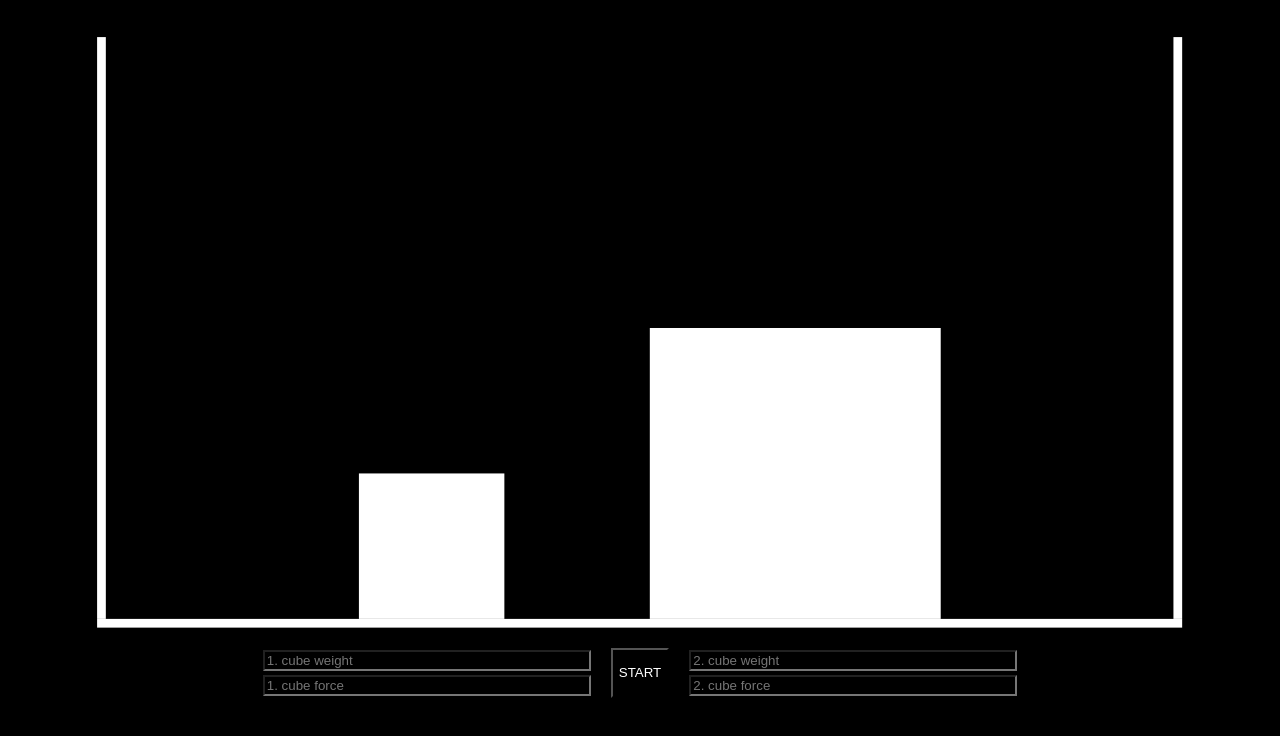
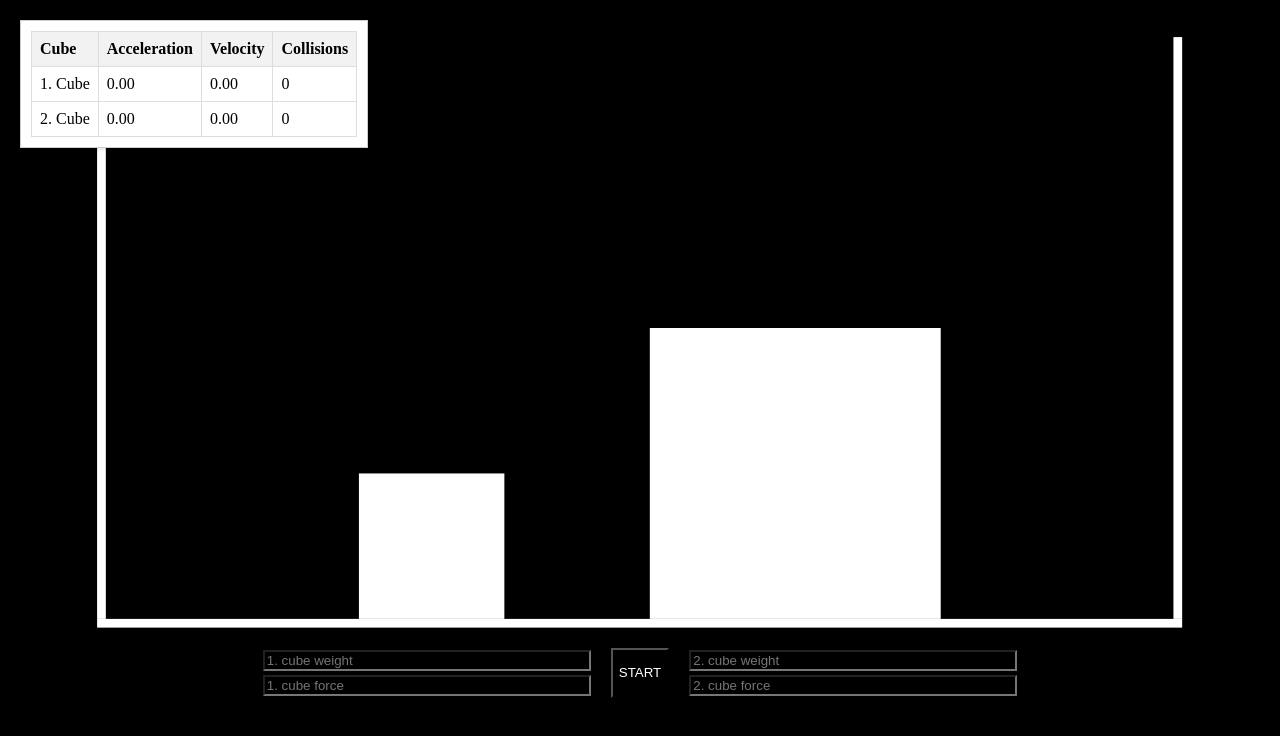
Before and after one commit to VargaBalazsAdam/Collision-Simulator, an Angular app: page / in a window 1280 px wide. Shown: the top 736 px of the page. Built offline with nearby package versions, Linux system fonts and the light colour scheme.

Commit message:
logic done

```diff
--- a/src/app/simulate/simulate.component.css
+++ b/src/app/simulate/simulate.component.css
@@ -30,3 +30,33 @@ button
     text-transform: uppercase;
     font-weight: 400;
 }
+
+/* Add this CSS to your component's CSS file or in a separate CSS file */
+
+.floating-table {
+    position: absolute;
+    top: 20px; /* Adjust the top position as needed */
+    left: 20px; /* Adjust the left position as needed */
+    background-color: white;
+    padding: 10px;
+    border: 1px solid #ccc;
+    box-shadow: 0 0 5px rgba(0, 0, 0, 0.2);
+  }
+
+  table {
+    width: 100%;
+    border-collapse: collapse;
+  }
+
+  table, th, td {
+    border: 1px solid #ddd;
+  }
+
+  th, td {
+    padding: 8px;
+    text-align: left;
+  }
+
+  th {
+    background-color: #f2f2f2;
+  }
--- a/src/app/simulate/simulate.component.html
+++ b/src/app/simulate/simulate.component.html
@@ -14,14 +14,37 @@
         <rect _ngcontent-ng-c4137437451="" id="cube1" fill="white" width="100" height="100" y="110" x="200"></rect>
     </svg>
 </div>
+<div class="floating-table">
+    <table>
+      <tr>
+        <th>Cube</th>
+        <th>Acceleration</th>
+        <th>Velocity</th>
+        <th>Collisions</th>
+      </tr>
+      <tr>
+        <td>1. Cube</td>
+        <td>{{ cube2.acceleration.toFixed(2) }}</td>
+        <td>{{ cube2.velocity.toFixed(2) }}</td>
+        <td>{{ cube2.collisions }}</td>
+      </tr>
+      <tr>
+        <td>2. Cube</td>
+        <td>{{ cube1.acceleration.toFixed(2) }}</td>
+        <td>{{ cube1.velocity.toFixed(2) }}</td>
+        <td>{{ cube1.collisions }}</td>
+      </tr>
+    </table>
+  </div>
+
 <div id="ui">
     <div class="small-inputs">
-        <input id="cube1-weight" class="text-input" placeholder="1. cube weight" type="text"/>
-        <input id="cube1-force" class="text-input" placeholder="1. cube force" type="text"/>
+        <input id="cube2-weight" class="text-input" placeholder="1. cube weight" type="text"/>
+        <input id="cube2-force" class="text-input" placeholder="1. cube force" type="text"/>
     </div>
     <button type="button" (click)="startSimulation()">Start</button>
     <div class="big-inputs">
-        <input id="cube2-weight" class="text-input" placeholder="2. cube weight" type="text"/>
-        <input id="cube2-force" class="text-input" placeholder="2. cube force" type="text"/>
+        <input id="cube1-weight" class="text-input" placeholder="2. cube weight" type="text"/>
+        <input id="cube1-force" class="text-input" placeholder="2. cube force" type="text"/>
     </div>
 </div>
--- a/src/app/simulate/simulate.component.ts
+++ b/src/app/simulate/simulate.component.ts
@@ -7,22 +7,28 @@ import { Component, OnInit } from '@angular/core';
 })
 export class SimulateComponent implements OnInit {
 
-  private cube1: any = {
+  cube1: any = {
     id: "cube1",
     mass: 0,
     force: 0,
     position: 0,
     velocity: 0,
+    acceleration: 0,
+    collisions: 0,
     width: 0
   };
-  private cube2: any = {
+
+  cube2: any = {
     id: "cube2",
     mass: 0,
     force: 0,
     position: 0,
     velocity: 0,
+    acceleration: 0,
+    collisions: 0,
     width: 0
   };
+
   private animationFrameId: number | null = null;
   ngOnInit(): void {
   }
@@ -32,6 +38,8 @@ export class SimulateComponent implements OnInit {
       this.stopSimulation();
       return;
     }
+    this.cube1.collisions = 0;
+    this.cube2.collisions = 0;
     const xAttribute1 = (<HTMLInputElement>document.getElementById('cube1')).getAttribute('x');
     if (xAttribute1 !== null) {
       this.cube1.position = parseFloat(xAttribute1);
@@ -64,7 +72,7 @@ export class SimulateComponent implements OnInit {
     const acceleration = (cube.force - frictionForce) / cube.mass;
     cube.force *= 0.99;
     console.log(cube)
-
+    cube.acceleration = acceleration;
     if (cube.velocity >= 0) {
       cube.velocity += acceleration;
       if (cube.velocity < 0 && cube.force < frictionForce) {
@@ -86,12 +94,14 @@ export class SimulateComponent implements OnInit {
     if (cube.position >= 380 - cube.width) {
       cube.position = 380 - cube.width;
       cube.velocity = -Math.abs(cube.velocity) * 0.8;
+      cube.collisions++;
       if (this.checkVelocityValidation(cube))
           return;
     }
     if (cube.position <= 10) {
       cube.position = 10;
       cube.velocity = Math.abs(cube.velocity) * 0.8;
+      cube.collisions++;
       if (this.checkVelocityValidation(cube))
         return;
     }
@@ -134,18 +144,17 @@ export class SimulateComponent implements OnInit {
       this.cube1.position = this.cube2.position + this.cube2.width;
     }
     if (this.cube2.position + this.cube2.width >= this.cube1.position) {
-
+      this.cube1.collisions++;
+      this.cube2.collisions++;
       const newVelocity1 = (this.cube1.velocity * (this.cube1.mass - this.cube2.mass) + 2 * this.cube2.mass * this.cube2.velocity) / (this.cube1.mass + this.cube2.mass);
       const newVelocity2 = (this.cube2.velocity * (this.cube2.mass - this.cube1.mass) + 2 * this.cube1.mass * this.cube1.velocity) / (this.cube1.mass + this.cube2.mass);
 
       this.cube1.velocity = newVelocity1;
       this.cube2.velocity = newVelocity2;
-
       if (this.checkVelocityValidation(this.cube1) || this.checkVelocityValidation(this.cube2))
         return;
     }
   }
-
 
 
   stopSimulation(): void {
```
